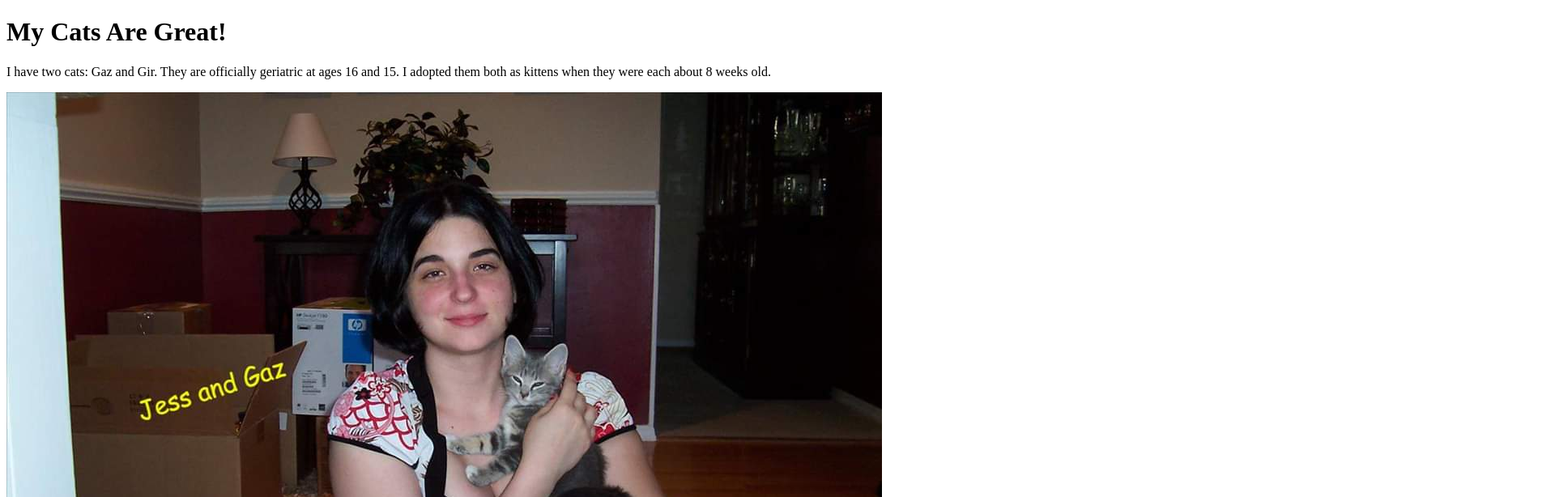
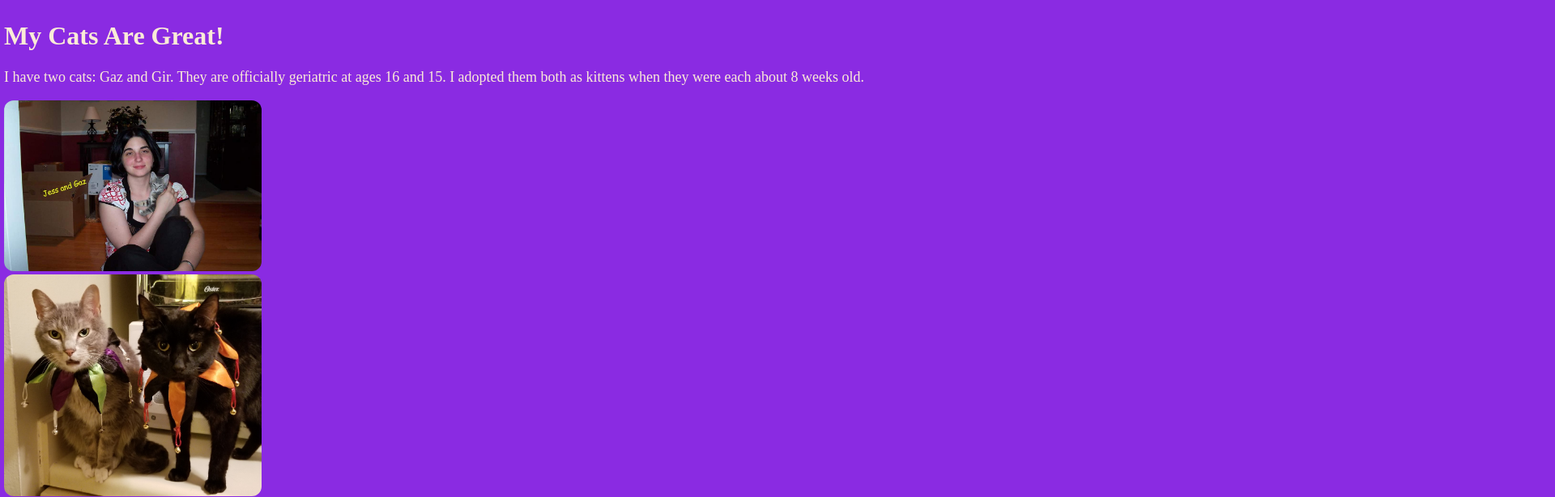
Before and after one commit to LaunchCodeEducation/HTML-Me-Something-Start, a website: page index.html in a window 1280 px wide. Shown: the top 614 px of the page at 81% size, 1920 px wide, since content can reach past the window. Drawn offline with Linux system fonts and the light colour scheme.

Commit message:
link styles and adding styles to tags

```diff
--- a/index.html
+++ b/index.html
@@ -1,18 +1,22 @@
 <!DOCTYPE html>
 <html>
    <head>
-
+      <link href="styles.css" rel="stylesheet" type="text/css" />
    </head>
    <body>
       <!-- Write your HTML in this file! -->
       <main>
       <header>
-      <h1>My Cats Are Great!</h1>
+      <h1 id="mainHeading">My Cats Are Great!</h1>
       </header>
       <p>I have two cats: Gaz and Gir. They are officially geriatric at ages 16 and 15. I adopted them both as kittens when they were each about 8 weeks old.</p>
       <div>
          <img src="./images/kittenGaz.jpg" alt="Gaz at about 8 weeks old">
+      </div>
+      <div>
          <img src="./images/GazAndGirHalloween.jpg" alt="Gaz and Gir Halloween">
+      </div>
+      <div>
          <img src="./images/GazCute.jpg">
          <img src= "./images/GazSleeping.jpg" alt="Gaz sleeping">
          <img src="./images/GirCookingSelf.jpg" alt="Gir trying to cook himself">
--- a/styles.css
+++ b/styles.css
@@ -1 +1,27 @@
-/* Write your CSS here! */
+p {
+    font-size: large;
+    color: antiquewhite
+}
+
+body {
+    background-color: blueviolet;
+    padding: 5px;
+    margin: auto;
+}
+
+h1 {
+    color: antiquewhite
+}
+
+h2 {
+    color: antiquewhite
+}
+
+#mainHeading {
+    align-self: center;
+}
+
+img {
+    border-radius: 12px;
+    max-width: 25%;
+}
```
